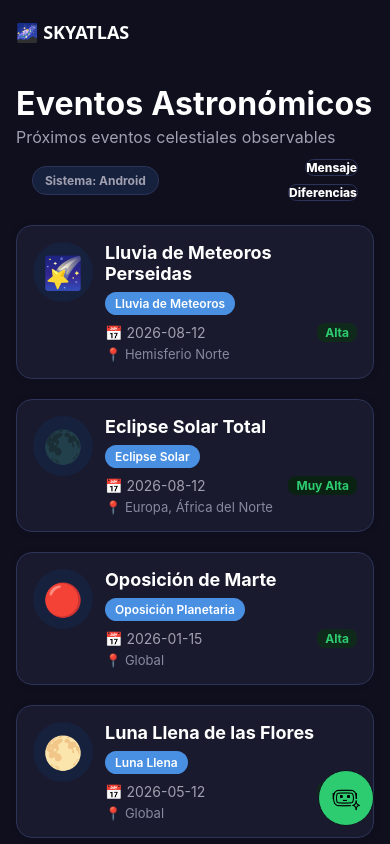
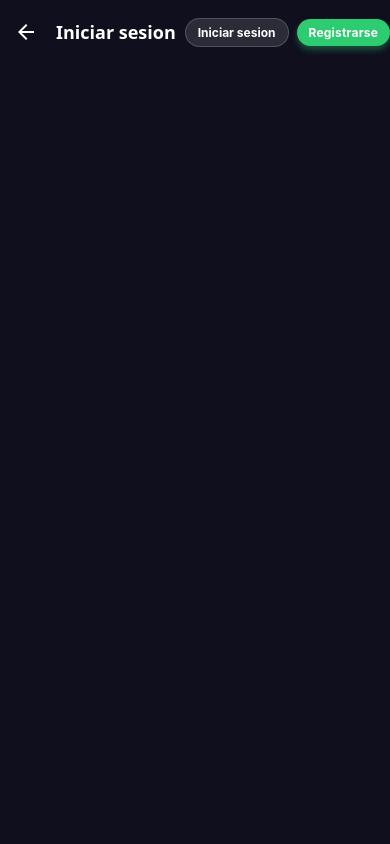
Before and after one commit to Juan-Pablo-Mosquera-Hinestroza/SkyAtlas, a React Native app: screen /Login in a window 390 px wide. Built offline with nearby package versions, Linux system fonts and the light colour scheme.

Commit message:
Añadido Login y Register screens, y AuthHeaderActions para navegación Co-authored-by: sdmontenegro1 <sdmontenegro1@users.noreply.github.com>

```diff
--- /dev/null
+++ b/src/components/AuthHeaderActions.js
@@ -0,0 +1,85 @@
+import React from "react";
+import { View, TouchableOpacity, Text, StyleSheet, useWindowDimensions } from "react-native";
+import { useNavigation, useRoute } from "@react-navigation/native";
+
+const AuthHeaderActions = () => {
+  const navigation = useNavigation();
+  const route = useRoute();
+  const { width } = useWindowDimensions();
+  const isCompact = width < 380;
+
+  const handleNavigate = (target) => {
+    if (route.name !== target) {
+      navigation.navigate(target);
+    }
+  };
+
+  return (
+    <View style={[styles.container, isCompact && styles.containerCompact]}>
+      <TouchableOpacity
+        activeOpacity={0.85}
+        onPress={() => handleNavigate("Login")}
+        style={[styles.button, styles.loginButton, isCompact && styles.buttonCompact]}
+      >
+        <Text style={[styles.buttonText, isCompact && styles.buttonTextCompact]}>
+          Iniciar sesion
+        </Text>
+      </TouchableOpacity>
+      <TouchableOpacity
+        activeOpacity={0.85}
+        onPress={() => handleNavigate("Register")}
+        style={[styles.button, styles.registerButton, isCompact && styles.buttonCompact]}
+      >
+        <Text style={[styles.buttonText, styles.registerText, isCompact && styles.buttonTextCompact]}>
+          Registrarse
+        </Text>
+      </TouchableOpacity>
+    </View>
+  );
+};
+
+const styles = StyleSheet.create({
+  container: {
+    flexDirection: "row",
+    alignItems: "center",
+    gap: 8,
+  },
+  containerCompact: {
+    gap: 6,
+  },
+  button: {
+    borderRadius: 999,
+    paddingHorizontal: 12,
+    paddingVertical: 6,
+  },
+  buttonCompact: {
+    paddingHorizontal: 10,
+    paddingVertical: 5,
+  },
+  loginButton: {
+    backgroundColor: "rgba(255, 255, 255, 0.12)",
+    borderWidth: 1,
+    borderColor: "rgba(255, 255, 255, 0.18)",
+  },
+  registerButton: {
+    backgroundColor: "#2ecc71",
+    shadowColor: "#2ecc71",
+    shadowOffset: { width: 0, height: 4 },
+    shadowOpacity: 0.35,
+    shadowRadius: 6,
+    elevation: 6,
+  },
+  buttonText: {
+    color: "#ffffff",
+    fontSize: 12,
+    fontWeight: "700",
+  },
+  buttonTextCompact: {
+    fontSize: 11,
+  },
+  registerText: {
+    letterSpacing: 0.2,
+  },
+});
+
+export default AuthHeaderActions;
--- a/src/navigation/AppNavigator.js
+++ b/src/navigation/AppNavigator.js
@@ -7,6 +7,9 @@ import HomeScreen from "../screens/HomeScreen";
 import DetailsScreen from "../screens/DetailsScreen";
 import ProfileScreen from "../screens/ProfileScreen";
 import PlatformDifferencesScreen from "../screens/PlatformDifferencesScreen";
+import LoginScreen from "../screens/LoginScreen";
+import RegisterScreen from "../screens/RegisterScreen";
+import AuthHeaderActions from "../components/AuthHeaderActions";
 
 const Stack = createNativeStackNavigator();
 
@@ -15,7 +18,7 @@ const AppNavigator = () => {
     <NavigationContainer>
       <Stack.Navigator
         initialRouteName="Home"
-        screenOptions={{
+        screenOptions={({ route }) => ({
           headerStyle: {
             backgroundColor: "#0f0f1e",
           },
@@ -27,7 +30,9 @@ const AppNavigator = () => {
           contentStyle: {
             backgroundColor: "#0f0f1e",
           },
-        }}
+          headerRight:
+            route.name === "Profile" ? undefined : () => <AuthHeaderActions />,
+        })}
       >
         <Stack.Screen
           name="Home"
@@ -61,6 +66,20 @@ const AppNavigator = () => {
             title: "Android vs iOS",
           }}
         />
+        <Stack.Screen
+          name="Login"
+          component={LoginScreen}
+          options={{
+            title: "Iniciar sesion",
+          }}
+        />
+        <Stack.Screen
+          name="Register"
+          component={RegisterScreen}
+          options={{
+            title: "Registrarse",
+          }}
+        />
       </Stack.Navigator>
     </NavigationContainer>
   );
--- /dev/null
+++ b/src/screens/LoginScreen.js
@@ -0,0 +1,5 @@
+import React from "react";
+
+const LoginScreen = () => null;
+
+export default LoginScreen;
--- /dev/null
+++ b/src/screens/RegisterScreen.js
@@ -0,0 +1,5 @@
+import React from "react";
+
+const RegisterScreen = () => null;
+
+export default RegisterScreen;
```
